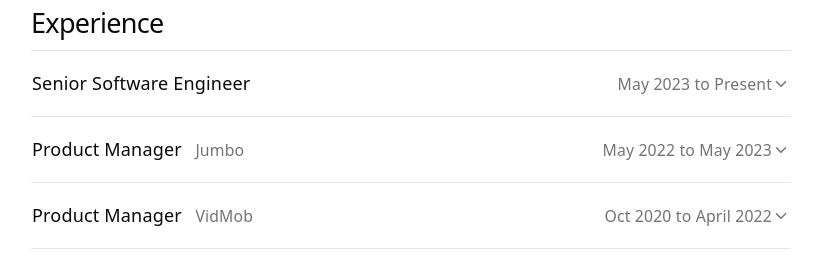
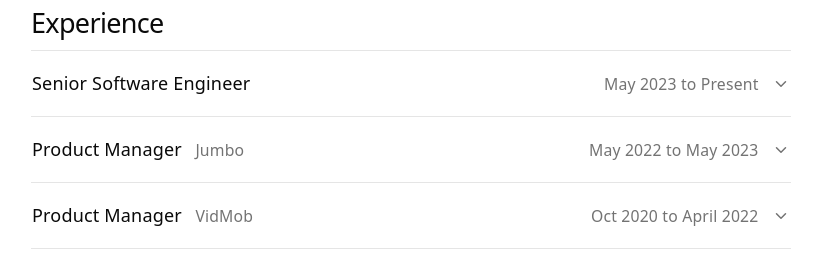
Before and after one commit to rogerrli/online-portfolio, a React (Vite) app: page / in a window 1280 px wide. Shown: the part 531-800 px from the top of the page, without its empty margins (229-1047 px from the left). Built offline with nearby package versions, Linux system fonts and the light colour scheme.

Commit message:
Add spacing between dates and accordion chevron

```diff
--- a/src/App.tsx
+++ b/src/App.tsx
@@ -153,7 +153,7 @@ function App() {
             {EXPERIENCE.map((role, i) => (
               <AccordionItem key={`${role.title}-${i}`} value={`${role.title}-${i}`}>
                 <AccordionTrigger className="items-center py-4 text-base font-medium hover:text-accent-text">
-                  <span className="flex flex-1 flex-col items-start gap-0.5 sm:flex-row sm:items-baseline sm:gap-3">
+                  <span className="flex flex-1 flex-col items-start gap-0.5 pr-3 sm:flex-row sm:items-baseline sm:gap-3">
                     <span className="group-hover/accordion-trigger:underline">{role.title}</span>
                     {role.company && (
                       <span className="text-sm font-normal text-muted-foreground no-underline">
```
